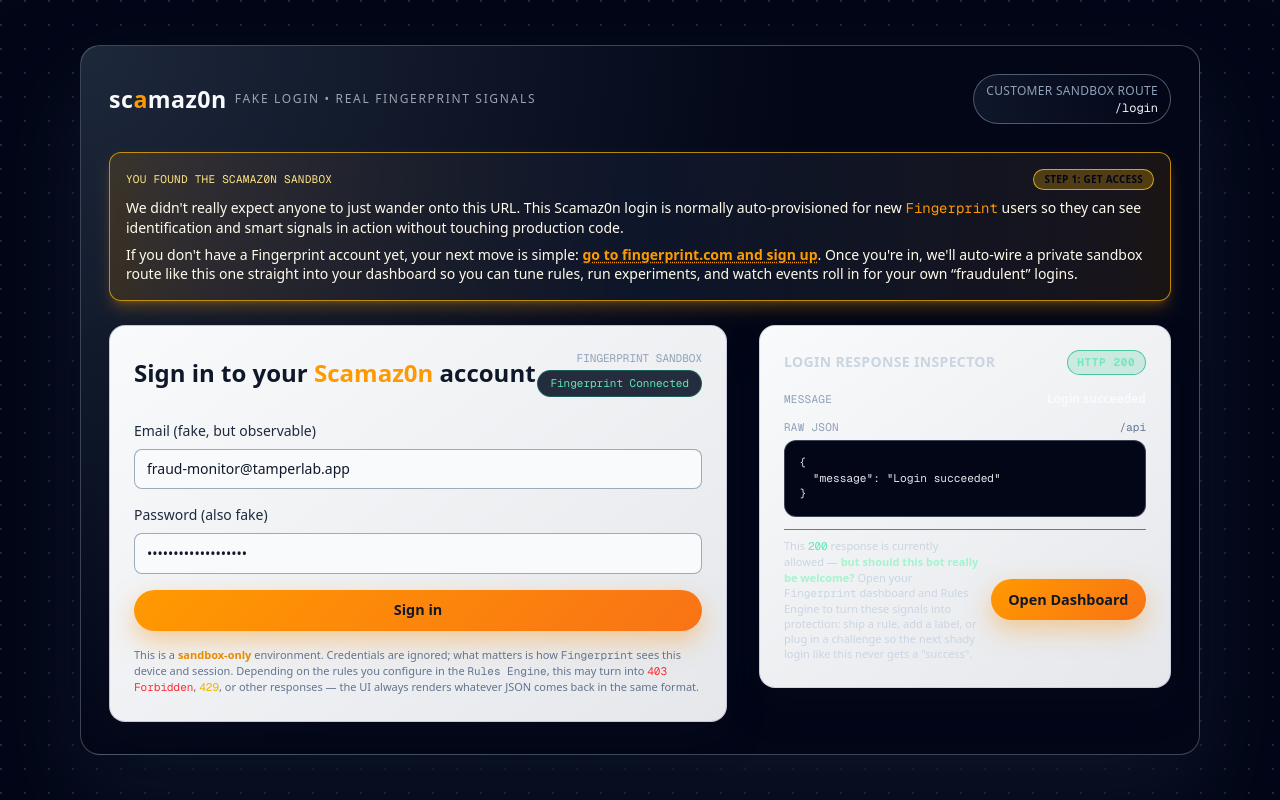
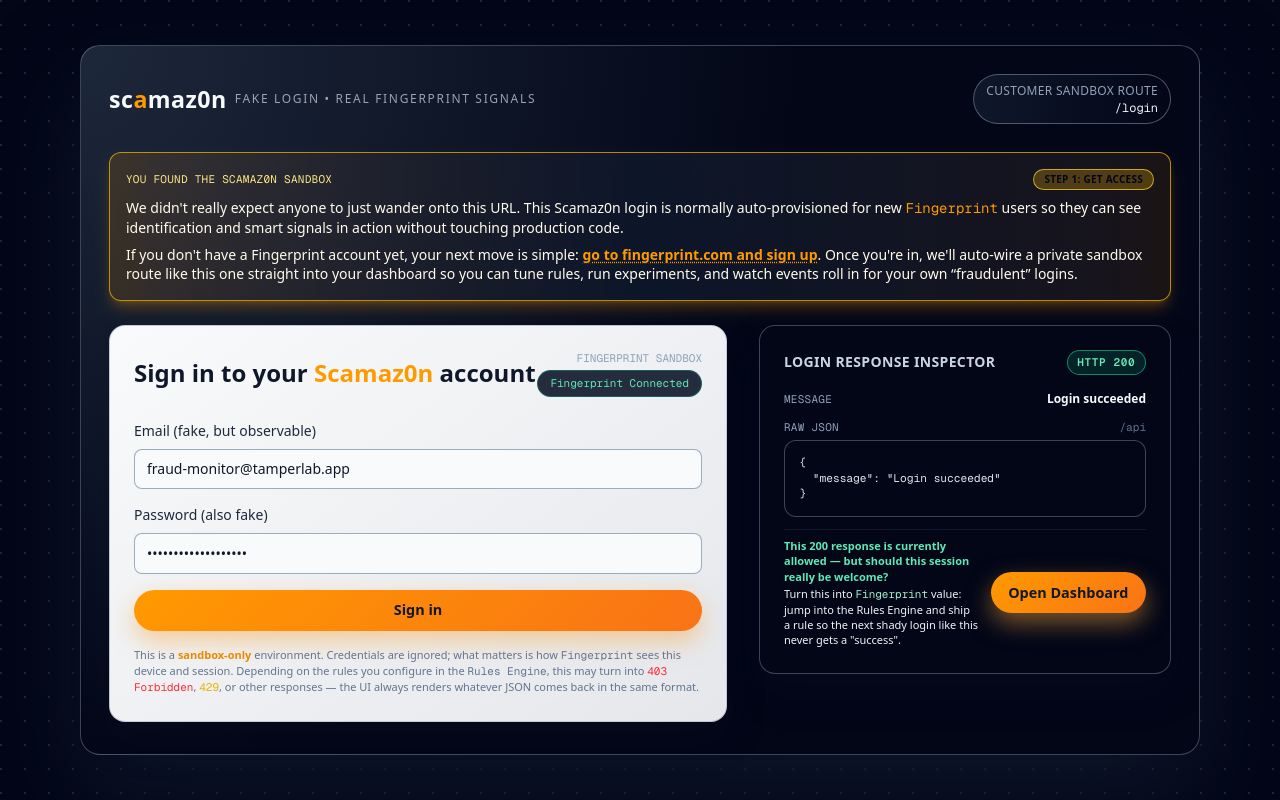
Before and after one commit to makma/scamaz0n.com, a Next.js app: page / in a window 1280 px wide. Both pictures are taken after a click on the button "Sign in". Built offline with nearby package versions, Linux system fonts and the light colour scheme.

Commit message:
fix: minor copy improvements

```diff
--- a/src/app/[[...slug]]/page.tsx
+++ b/src/app/[[...slug]]/page.tsx
@@ -324,23 +324,22 @@
                 </div>
 
                 <div className="pt-2 border-t border-slate-800/60 mt-2 flex items-center justify-between gap-3">
-                  <p className="text-[11px] text-slate-300 leading-snug max-w-[70%]">
+                  <p className="text-[11px] text-slate-100 leading-snug max-w-[70%]">
                     {isSuccessful ? (
                       <>
-                        This{" "}
-                        <span className="font-mono text-emerald-300">
-                          {httpStatus}
-                        </span>{" "}
-                        response is currently allowed —{" "}
-                        <span className="font-semibold text-emerald-200">
-                          but should this bot really be welcome?
-                        </span>{" "}
-                        Open your{" "}
-                        <span className="font-mono">Fingerprint</span>{" "}
-                        dashboard and Rules Engine to turn these signals into
-                        protection: ship a rule, add a label, or plug in a
-                        challenge so the next shady login like this never gets
-                        a &quot;success&quot;.
+                        <span className="block mb-0.5 font-semibold text-emerald-300">
+                          This {httpStatus} response is currently allowed — but
+                          should this session really be welcome?
+                        </span>
+                        <span className="block">
+                          Turn this into{" "}
+                          <span className="font-mono text-emerald-200">
+                            Fingerprint
+                          </span>{" "}
+                          value: jump into the Rules Engine and ship a rule so
+                          the next shady login like this never gets a
+                          &quot;success&quot;.
+                        </span>
                       </>
                     ) : (
                       <>
--- a/src/app/globals.css
+++ b/src/app/globals.css
@@ -95,6 +95,8 @@
 }
 
 .scmz-card.bg-slate-950 {
+  /* Dark variant used for the inspector panel */
+  background: radial-gradient(circle at top left, #020617, #020617);
   border-color: rgba(148, 163, 184, 0.4);
 }
 
```
